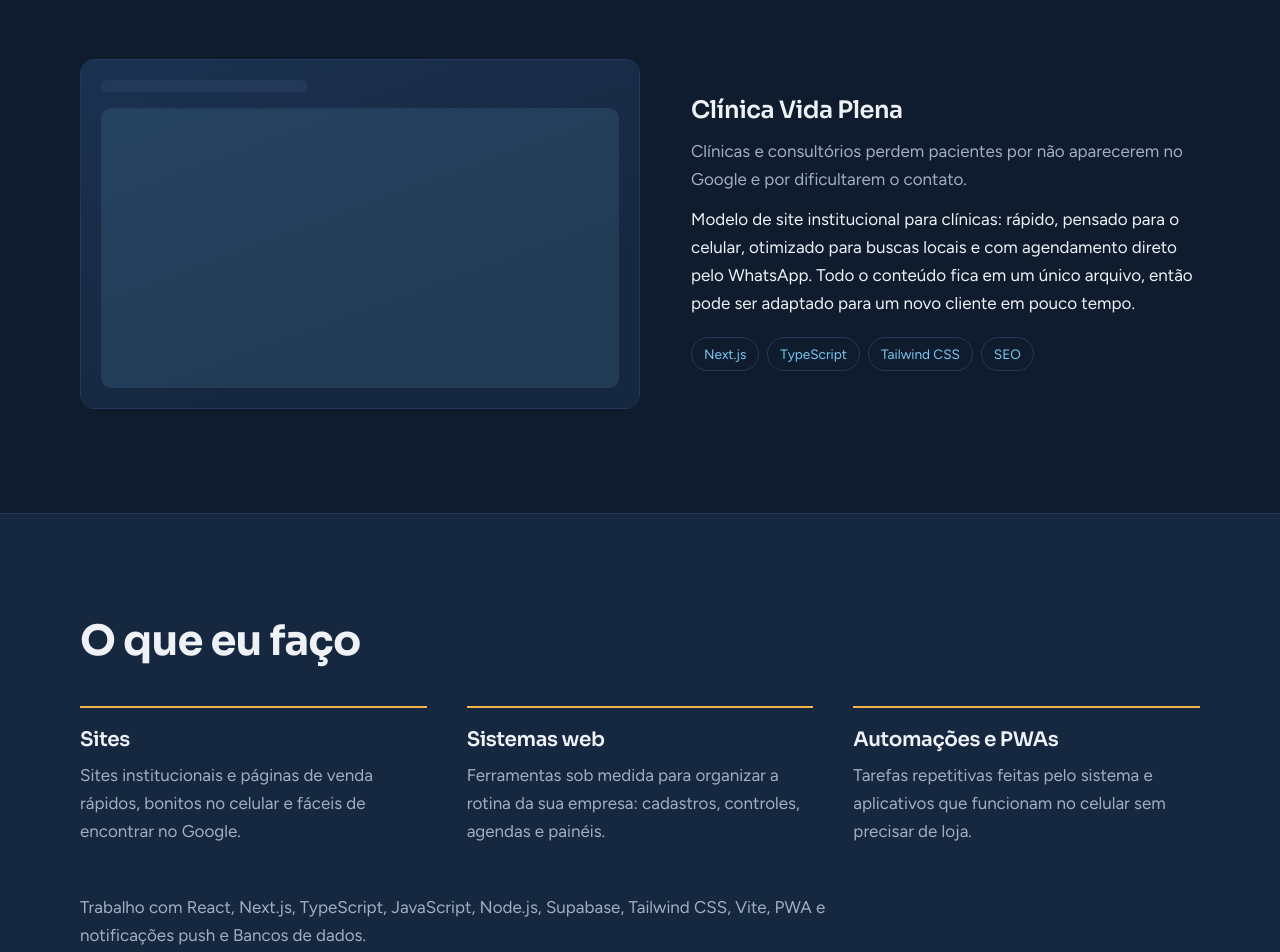
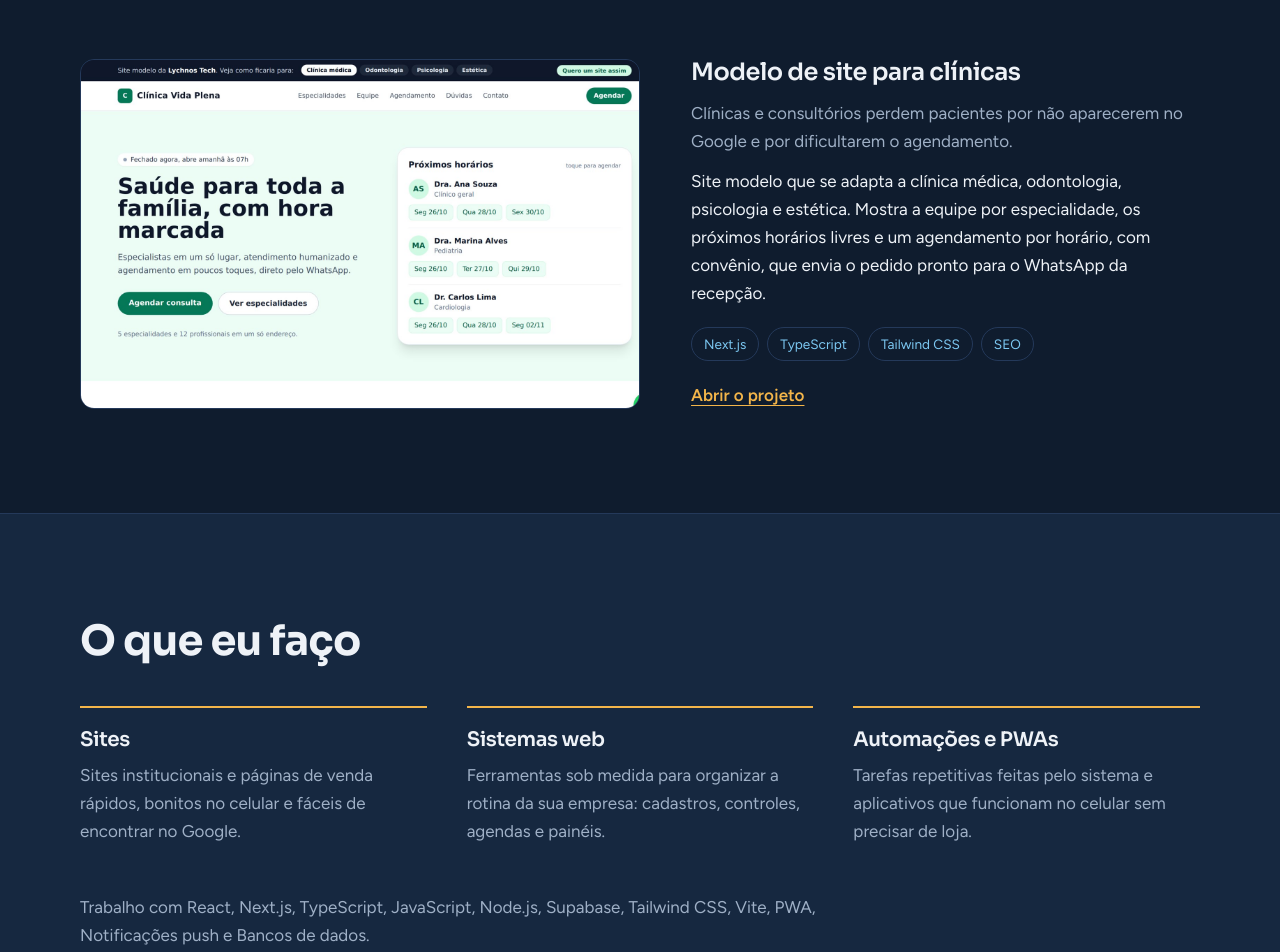
Before and after one commit to fernando-pablo/lychnos-portfolio, a Next.js app: page / in a window 1280 px wide. Shown: the part 1840-2792 px from the top of the page. Built offline with nearby package versions, Linux system fonts and the light colour scheme.

Commit message:
Adiciona modelo de clínicas

```diff
--- a/data/site.ts
+++ b/data/site.ts
@@ -54,14 +54,14 @@ export const projetos: Projeto[] = [
     // linkAoVivo: "https://...",
   },
   {
-    nome: "Clínica Vida Plena",
+    nome: "Modelo de site para clínicas",
     problema:
-      "Clínicas e consultórios perdem pacientes por não aparecerem no Google e por dificultarem o contato.",
+      "Clínicas e consultórios perdem pacientes por não aparecerem no Google e por dificultarem o agendamento.",
     solucao:
-      "Modelo de site institucional para clínicas: rápido, pensado para o celular, otimizado para buscas locais e com agendamento direto pelo WhatsApp. Todo o conteúdo fica em um único arquivo, então pode ser adaptado para um novo cliente em pouco tempo.",
+      "Site modelo que se adapta a clínica médica, odontologia, psicologia e estética. Mostra a equipe por especialidade, os próximos horários livres e um agendamento por horário, com convênio, que envia o pedido pronto para o WhatsApp da recepção.",
     tecnologias: ["Next.js", "TypeScript", "Tailwind CSS", "SEO"],
-    // imagem: "/projetos/clinica.jpg",
-    // linkAoVivo: "https://...",
+    imagem: "/projetos/clinica.jpg",
+    linkAoVivo: "https://modelo-site-clinicas.vercel.app",
   },
 ];
 
@@ -111,6 +111,7 @@ export const tecnologias = [
   "Supabase",
   "Tailwind CSS",
   "Vite",
-  "PWA e notificações push",
+  "PWA",
+  "Notificações push",
   "Bancos de dados",
 ];
```
Also changed, not shown: public/projetos/clinica.jpg (added).
